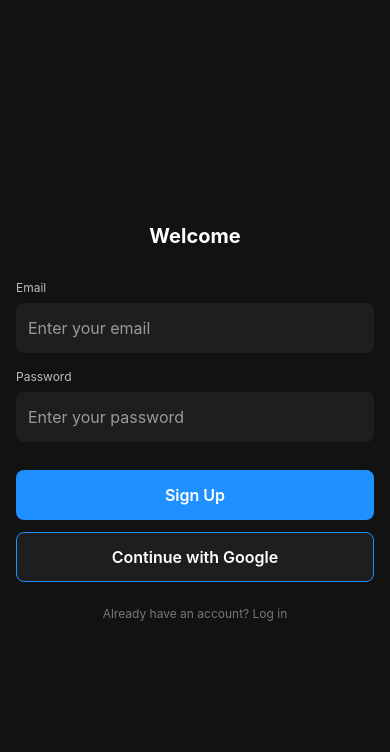
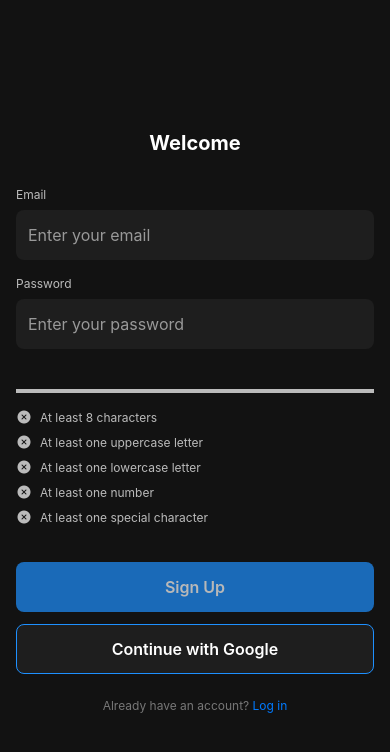
Before and after one commit to rwpace0/mobile-app-dev, a React Native app in the folder Workout/: screen /SignUp in a window 390 px wide. Shown: the top 752 px of the page. Built offline with nearby package versions, Linux system fonts and the light colour scheme.

Commit message:
singup password reqs ui

```diff
--- a/Workout/API/AuthContext.js
+++ b/Workout/API/AuthContext.js
@@ -1,7 +1,7 @@
 import React, { createContext, useState, useContext, useEffect } from 'react';
 import { authAPI } from './auth';
 import getBaseUrl from './getBaseUrl';
-import { storage } from '../utils/storage';
+import { storage } from './tokenStorage';
 
 const AuthContext = createContext(null);
 
--- a/Workout/API/auth.js
+++ b/Workout/API/auth.js
@@ -1,5 +1,5 @@
 import axios from 'axios';
-import { storage } from '../utils/storage';
+import { storage } from './tokenStorage';
 import getBaseUrl from "./getBaseUrl";
 
 const API_URL = `${getBaseUrl()}/auth`;
--- a/Workout/components/createExercise.jsx
+++ b/Workout/components/createExercise.jsx
@@ -44,6 +44,7 @@ const CreateExercise = () => {
   const [primaryMuscle, setPrimaryMuscle] = useState("");
   const [errors, setErrors] = useState({});
   const [openDropdown, setOpenDropdown] = useState(null); // 'equipment' or 'muscle' or null
+
 
   const validate = () => {
     const newErrors = {};
--- a/Workout/pages/signup.jsx
+++ b/Workout/pages/signup.jsx
@@ -1,4 +1,4 @@
-import React, { useState } from "react";
+import React, { useState, useMemo } from "react";
 import {
   View,
   Text,
@@ -9,6 +9,8 @@ import {
 } from "react-native";
 import { useAuth } from "../API/AuthContext";
 import styles from "../styles/login.styles";
+import { Ionicons } from "@expo/vector-icons";
+import colors from "../constants/colors";
 
 const SignUpPage = ({ navigation }) => {
   const [email, setEmail] = useState("");
@@ -16,9 +18,41 @@ const SignUpPage = ({ navigation }) => {
   const [loading, setLoading] = useState(false);
   const { signup, error } = useAuth();
 
+  const passwordRequirements = useMemo(() => {
+    const minLength = password.length >= 8;
+    const hasUpperCase = /[A-Z]/.test(password);
+    const hasLowerCase = /[a-z]/.test(password);
+    const hasNumbers = /\d/.test(password);
+    const hasSpecialChar = /[!@#$%^&*(),.?":{}|<>]/.test(password);
+
+    return [
+      { met: minLength, text: "At least 8 characters" },
+      { met: hasUpperCase, text: "At least one uppercase letter" },
+      { met: hasLowerCase, text: "At least one lowercase letter" },
+      { met: hasNumbers, text: "At least one number" },
+      { met: hasSpecialChar, text: "At least one special character" },
+    ];
+  }, [password]);
+
+  const isPasswordValid = useMemo(() => {
+    return passwordRequirements.every((req) => req.met);
+  }, [passwordRequirements]);
+
+  const passwordStrength = useMemo(() => {
+    const metRequirements = passwordRequirements.filter(
+      (req) => req.met
+    ).length;
+    return (metRequirements / passwordRequirements.length) * 100;
+  }, [passwordRequirements]);
+
   const handleSignup = async () => {
     if (!email || !password) {
       Alert.alert("Error", "Please fill in all fields");
+      return;
+    }
+
+    if (!isPasswordValid) {
+      Alert.alert("Error", "Please meet all password requirements");
       return;
     }
 
@@ -71,13 +105,44 @@ const SignUpPage = ({ navigation }) => {
           onChangeText={setPassword}
           editable={!loading}
         />
+
+        <View style={styles.passwordRequirementsContainer}>
+          <View style={styles.strengthBarContainer}>
+            <View
+              style={[styles.strengthBar, { width: `${passwordStrength}%` }]}
+            />
+          </View>
+
+          {passwordRequirements.map((requirement, index) => (
+            <View key={index} style={styles.requirementItem}>
+              <Ionicons
+                name={requirement.met ? "checkmark-circle" : "close-circle"}
+                size={16}
+                color={requirement.met ? "#4CAF50" : colors.textLight}
+              />
+              <Text
+                style={[
+                  styles.requirementText,
+                  requirement.met
+                    ? styles.requirementMet
+                    : styles.requirementUnmet,
+                ]}
+              >
+                {requirement.text}
+              </Text>
+            </View>
+          ))}
+        </View>
       </View>
 
       <TouchableOpacity
-        style={[styles.button, loading && styles.buttonDisabled]}
+        style={[
+          styles.button,
+          (!isPasswordValid || loading) && styles.buttonDisabled,
+        ]}
         activeOpacity={0.8}
         onPress={handleSignup}
-        disabled={loading}
+        disabled={!isPasswordValid || loading}
       >
         <Text style={styles.buttonText}>
           {loading ? "Signing up..." : "Sign Up"}
@@ -96,7 +161,10 @@ const SignUpPage = ({ navigation }) => {
         onPress={() => navigation.navigate("Login")}
         disabled={loading}
       >
-        <Text style={styles.footerText}>Already have an account? Log in</Text>
+        <Text style={styles.footerText}>
+          Already have an account? {""}
+          <Text style={styles.blueFooterText}>Log in</Text>
+        </Text>
       </TouchableOpacity>
     </View>
   );
--- a/Workout/styles/login.styles.js
+++ b/Workout/styles/login.styles.js
@@ -74,7 +74,45 @@ export default StyleSheet.create({
     fontSize: FontSize.small,
     marginTop: Spacing.l,
   },
+  blueFooterText: {
+    color: '#007AFF',
+    fontSize: FontSize.small,
+    marginTop: Spacing.l,
+  },
   buttonDisabled: {
     opacity: 0.7,
   },
+  passwordRequirementsContainer: {
+    marginTop: Spacing.s,
+    marginBottom: Spacing.m,
+    width: '100%',
+  },
+  requirementItem: {
+    flexDirection: 'row',
+    alignItems: 'center',
+    marginBottom: Spacing.xs,
+  },
+  requirementText: {
+    color: colors.textLight,
+    fontSize: FontSize.small,
+    marginLeft: Spacing.xs,
+  },
+  requirementMet: {
+    color: '#4CAF50', // Success green
+  },
+  requirementUnmet: {
+    color: colors.textLight,
+  },
+  strengthBarContainer: {
+    height: 4,
+    backgroundColor: colors.textLight,
+    borderRadius: BorderRadius.small,
+    marginTop: Spacing.s,
+    marginBottom: Spacing.m,
+  },
+  strengthBar: {
+    height: '100%',
+    borderRadius: BorderRadius.small,
+    backgroundColor: '#4CAF50',
+  },
 });
```
Also changed, not shown: Workout/API/tokenStorage.js (renamed from Workout/utils/storage.js).
